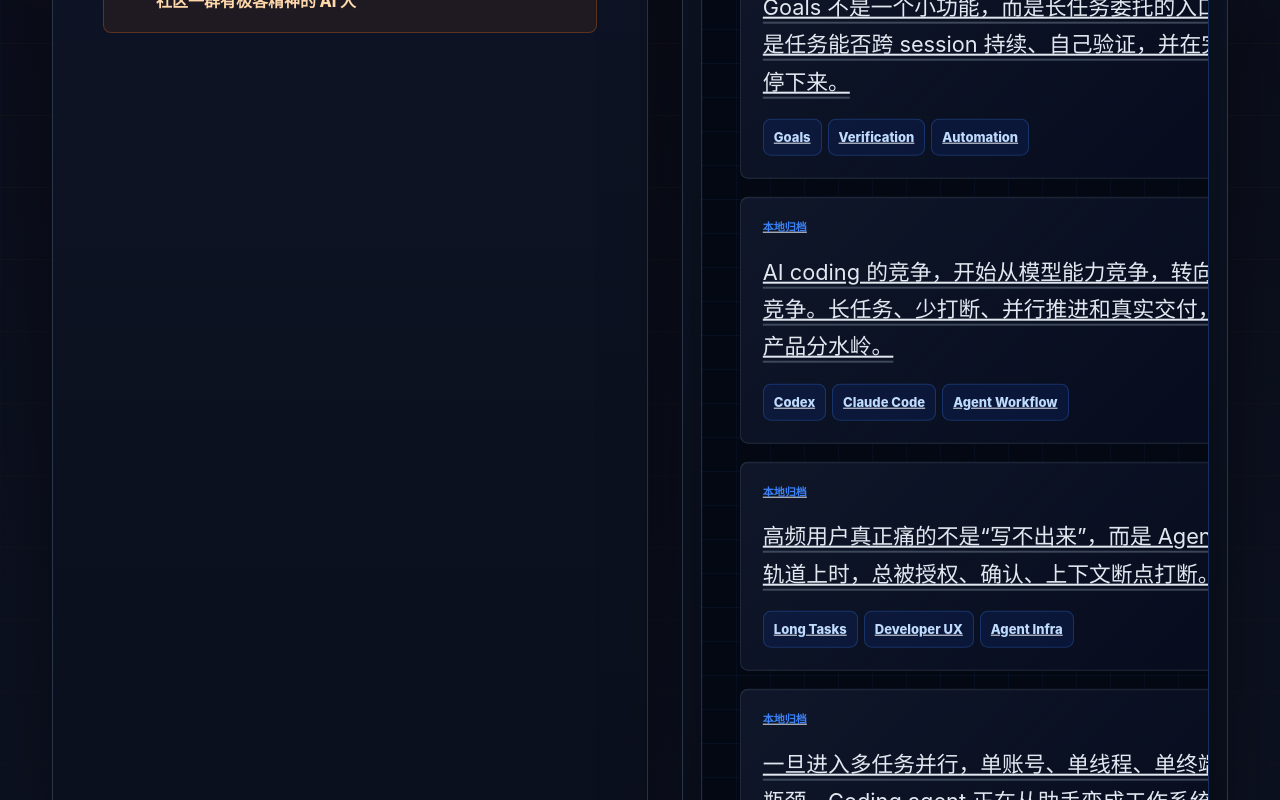
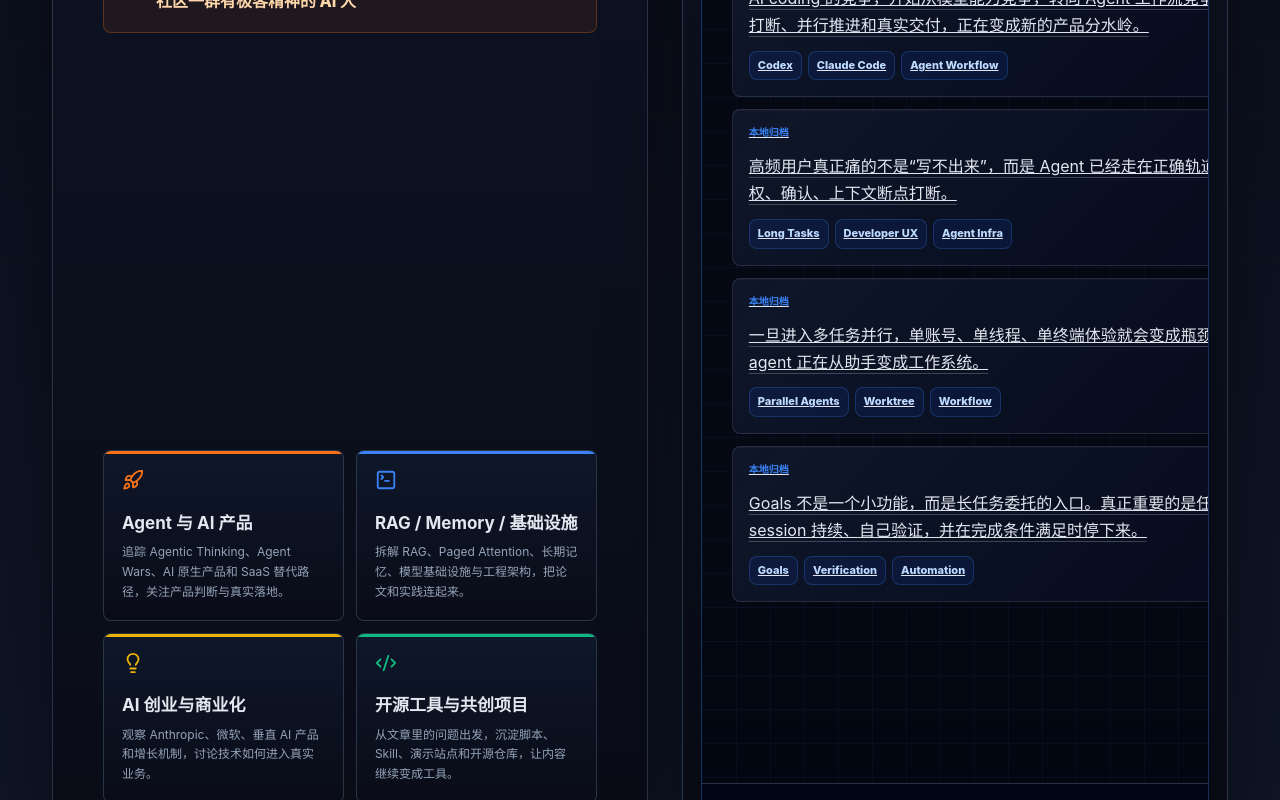
Before and after one commit to yizhiyanhua-ai/fireworks, a React (Vite) app: page / in a window 1280 px wide. Shown: the part 1580-2380 px from the top of the page. Built offline with nearby package versions, Linux system fonts and the light colour scheme.

Commit message:
Balance official section content density

```diff
--- a/src/main.jsx
+++ b/src/main.jsx
@@ -391,6 +391,11 @@ function App() {
                 <BookOpen size={22} aria-hidden="true" />
                 <span>{officialAccount.tagline}</span>
               </div>
+              <div className="content-track-grid inline" aria-label="公众号内容雷达">
+                {contentTracks.map((track, index) => (
+                  <ContentTrackCard key={track.title} track={track} index={index} />
+                ))}
+              </div>
             </div>
             <aside className="official-media" aria-label="公众号入口">
               <XFeedPanel />
@@ -402,11 +407,6 @@ function App() {
                 </div>
               </div>
             </aside>
-          </div>
-          <div className="content-track-grid" aria-label="公众号内容雷达">
-            {contentTracks.map((track, index) => (
-              <ContentTrackCard key={track.title} track={track} index={index} />
-            ))}
           </div>
         </section>
 
--- a/src/styles.css
+++ b/src/styles.css
@@ -386,6 +386,8 @@ h1 {
 }
 
 .official-copy {
+  display: flex;
+  flex-direction: column;
   padding: clamp(28px, 4vw, 50px);
 }
 
@@ -440,6 +442,36 @@ h1 {
 
 .official-proof span {
   font-weight: 800;
+  line-height: 1.65;
+}
+
+.official-copy .content-track-grid.inline {
+  grid-template-columns: repeat(2, minmax(0, 1fr));
+  gap: 12px;
+  max-width: none;
+  margin: auto 0 0;
+  padding-top: 28px;
+}
+
+.official-copy .content-track {
+  min-height: 154px;
+  padding: 18px;
+  box-shadow: none;
+}
+
+.official-copy .content-track svg {
+  width: 22px;
+  height: 22px;
+}
+
+.official-copy .content-track h3 {
+  margin-top: 14px;
+  font-size: 17px;
+}
+
+.official-copy .content-track p {
+  margin-top: 8px;
+  font-size: 12px;
   line-height: 1.65;
 }
 
@@ -598,7 +630,7 @@ h1 {
   display: block;
   margin-top: 4px;
   color: var(--text);
-  font-size: clamp(26px, 3vw, 38px);
+  font-size: clamp(22px, 2.4vw, 31px);
   letter-spacing: 0;
 }
 
@@ -647,8 +679,8 @@ h1 {
 
 .x-feed-track {
   display: grid;
-  gap: 18px;
-  padding: 28px 38px 28px;
+  gap: 12px;
+  padding: 22px 30px;
   animation: x-feed-scroll 30s linear infinite;
 }
 
@@ -658,7 +690,7 @@ h1 {
 
 .x-post-card {
   display: block;
-  padding: 22px;
+  padding: 16px;
   border: 1px solid rgba(148, 163, 184, 0.18);
   border-radius: 8px;
   color: inherit;
@@ -679,19 +711,19 @@ h1 {
   gap: 12px;
   color: var(--blue);
   font-family: "SF Mono", "Fira Code", ui-monospace, monospace;
-  font-size: 11px;
+  font-size: 10px;
   font-weight: 900;
   text-transform: uppercase;
 }
 
 .x-post-card p {
-  margin: 16px 0 0;
+  margin: 11px 0 0;
   color: #e2e8f0;
-  font-size: clamp(18px, 1.7vw, 26px);
-  line-height: 1.72;
+  font-size: clamp(14px, 1.25vw, 18px);
+  line-height: 1.68;
   text-decoration: underline;
   text-decoration-color: rgba(148, 163, 184, 0.36);
-  text-underline-offset: 7px;
+  text-underline-offset: 5px;
   text-wrap: pretty;
 }
 
@@ -699,15 +731,15 @@ h1 {
   display: flex;
   flex-wrap: wrap;
   gap: 6px;
-  margin-top: 18px;
+  margin-top: 12px;
 }
 
 .x-post-tags span {
-  padding: 7px 10px;
+  padding: 5px 8px;
   border: 1px solid rgba(59, 130, 246, 0.26);
   border-radius: 8px;
   color: #bfdbfe;
-  font-size: 13px;
+  font-size: 11px;
   font-weight: 800;
   background: rgba(29, 78, 216, 0.12);
 }
@@ -2208,6 +2240,15 @@ footer {
     font-size: 11px;
   }
 
+  .official-copy .content-track-grid.inline {
+    grid-template-columns: 1fr;
+    padding-top: 22px;
+  }
+
+  .official-copy .content-track {
+    min-height: 136px;
+  }
+
   .phone-frame {
     min-height: 520px;
   }
```
Also changed, not shown: 1 other file (tests, documents, lock files or other folders).
